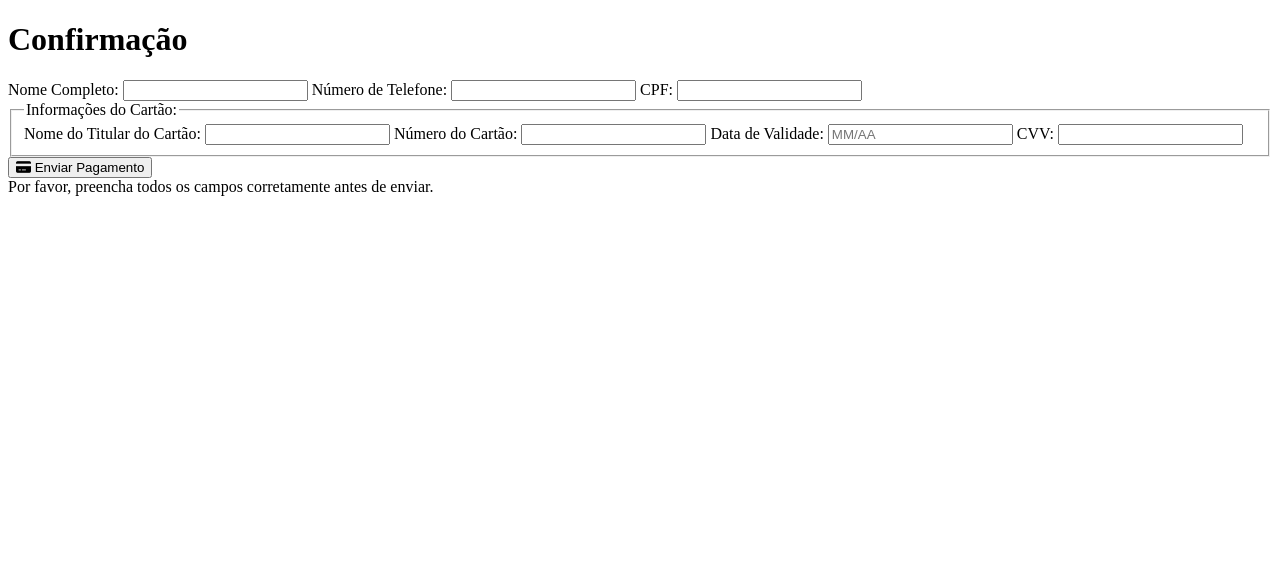
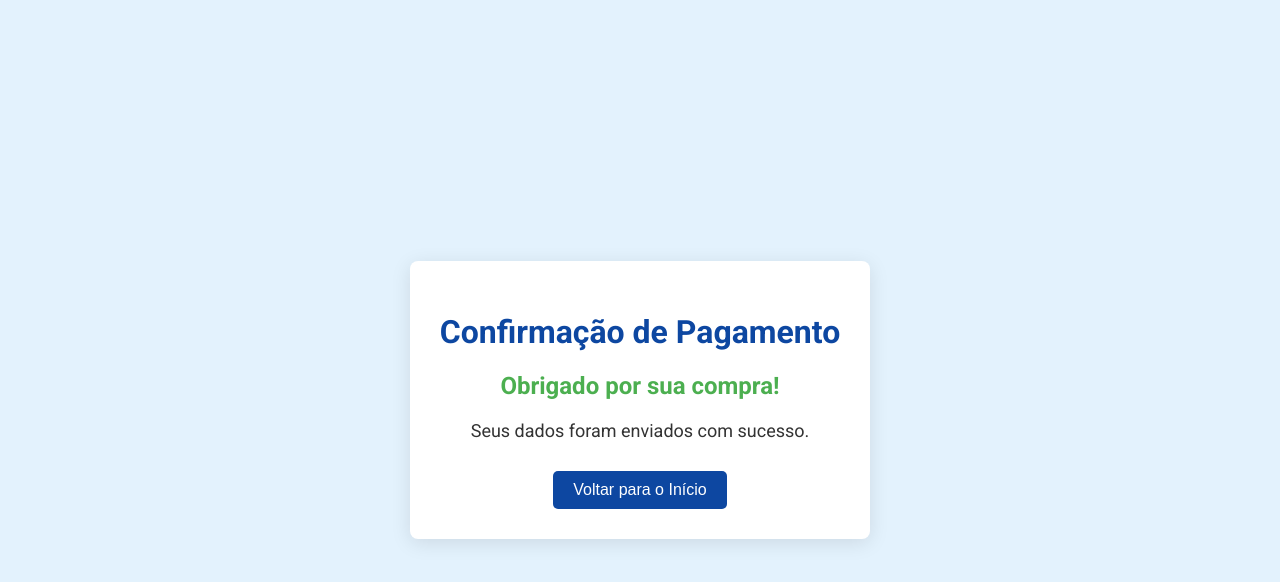
Before and after one commit to ASTROSANZ/Meu-site, a website: page public/confirmation.html in a window 1280 px wide. Drawn offline with Linux system fonts and the light colour scheme.

Commit message:
Update confirmation.html

```diff
--- a/public/confirmation.html
+++ b/public/confirmation.html
@@ -3,82 +3,73 @@
 <head>
     <meta charset="UTF-8">
     <meta name="viewport" content="width=device-width, initial-scale=1.0">
-    <title>Área de pagamento</title>
+    <title>Confirmação de Pagamento</title>
     <link href="https://fonts.googleapis.com/css2?family=Roboto:wght@400;700&display=swap" rel="stylesheet">
-    <link rel="stylesheet" href="https://cdnjs.cloudflare.com/ajax/libs/font-awesome/6.0.0-beta3/css/all.min.css">
     <style>
-        /* Estilos mantidos como estão */
+        body {
+            font-family: 'Roboto', sans-serif;
+            margin: 0;
+            padding: 0;
+            background-color: #e3f2fd;
+            color: #333;
+            display: flex;
+            justify-content: center;
+            align-items: center;
+            height: 100vh;
+        }
+        .confirmation-container {
+            max-width: 600px;
+            padding: 30px;
+            background-color: #ffffff;
+            border-radius: 8px;
+            box-shadow: 0 4px 20px rgba(0, 0, 0, 0.1);
+            text-align: center;
+        }
+        h1 {
+            color: #0D47A1;
+        }
+        p {
+            font-size: 18px;
+            margin: 20px 0;
+        }
+        .thank-you {
+            font-size: 24px;
+            font-weight: bold;
+            color: #4caf50;
+        }
+        .button-container {
+            margin-top: 30px;
+        }
+        button {
+            padding: 10px 20px;
+            border: none;
+            border-radius: 5px;
+            background-color: #0D47A1;
+            color: white;
+            font-size: 16px;
+            cursor: pointer;
+            transition: background-color 0.3s;
+        }
+        button:hover {
+            background-color: #094185;
+        }
     </style>
 </head>
 <body>
-    <div class="form-container">
-        <h1>Confirmação</h1>
-        <form id="paymentForm">
-            <label for="nome">Nome Completo:</label>
-            <input type="text" id="nome" name="nome" required>
+    <div class="confirmation-container">
+        <h1>Confirmação de Pagamento</h1>
+        <p class="thank-you">Obrigado por sua compra!</p>
+        <p>Seus dados foram enviados com sucesso.</p>
 
-            <label for="telefone">Número de Telefone:</label>
-            <input type="tel" id="telefone" name="telefone" required>
-
-            <label for="cpf">CPF:</label>
-            <input type="text" id="cpf" name="cpf" required>
-
-            <fieldset>
-                <legend>Informações do Cartão:</legend>
-                <div class="card-info">
-                    <label for="nome-titular">Nome do Titular do Cartão:</label>
-                    <input type="text" id="nome-titular" name="nome-titular" required>
-
-                    <label for="numero-cartao">Número do Cartão:</label>
-                    <input type="text" id="numero-cartao" name="numero-cartao" required>
-
-                    <label for="data-validade">Data de Validade:</label>
-                    <input type="text" id="data-validade" name="data-validade" placeholder="MM/AA" required>
-
-                    <label for="cvv">CVV:</label>
-                    <input type="text" id="cvv" name="cvv" required>
-                </div>
-            </fieldset>
-
-            <button type="submit"><i class="fas fa-credit-card"></i> Enviar Pagamento</button>
-        </form>
-        <div class="error-message">Por favor, preencha todos os campos corretamente antes de enviar.</div>
-        <div id="resultado"></div>
+        <div class="button-container">
+            <button onclick="goBack()">Voltar para o Início</button>
+        </div>
     </div>
 
     <script>
-        // Funções de formatação como estão
-
-        document.getElementById('paymentForm').addEventListener('submit', function(event) {
-            event.preventDefault();
-
-            const formData = new FormData(this);
-            const submitButton = this.querySelector('button[type="submit"]');
-            submitButton.disabled = true; // Desativar o botão ao enviar
-
-            fetch('https://meu-site-iuwt.onrender.com/submit', {
-                method: 'POST',
-                body: new URLSearchParams(formData)
-            })
-            .then(response => {
-                if (!response.ok) {
-                    throw new Error('Erro ao enviar dados.');
-                }
-                return response.text();
-            })
-            .then(result => {
-                // Armazenar dados em localStorage (opcional)
-                localStorage.setItem('formData', JSON.stringify(Object.fromEntries(formData)));
-
-                // Redirecionar para a página de confirmação
-                window.location.href = "/confirmation.html";
-            })
-            .catch(error => {
-                console.error('Erro:', error);
-                document.getElementById('resultado').textContent = 'Erro ao enviar dados.';
-                submitButton.disabled = false; // Reativar o botão em caso de erro
-            });
-        });
+        function goBack() {
+            window.location.href = '/';
+        }
     </script>
 </body>
 </html>
```
